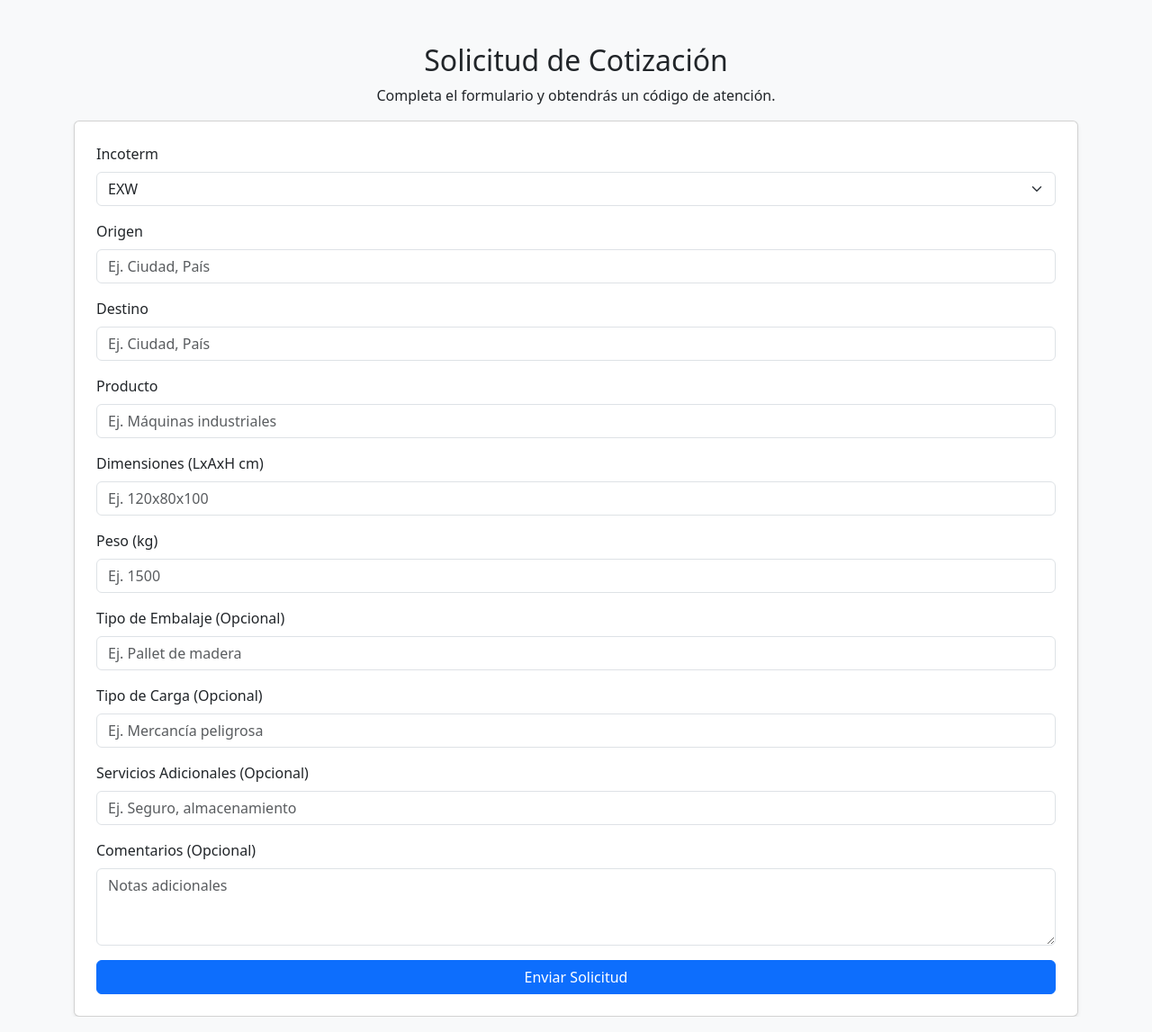
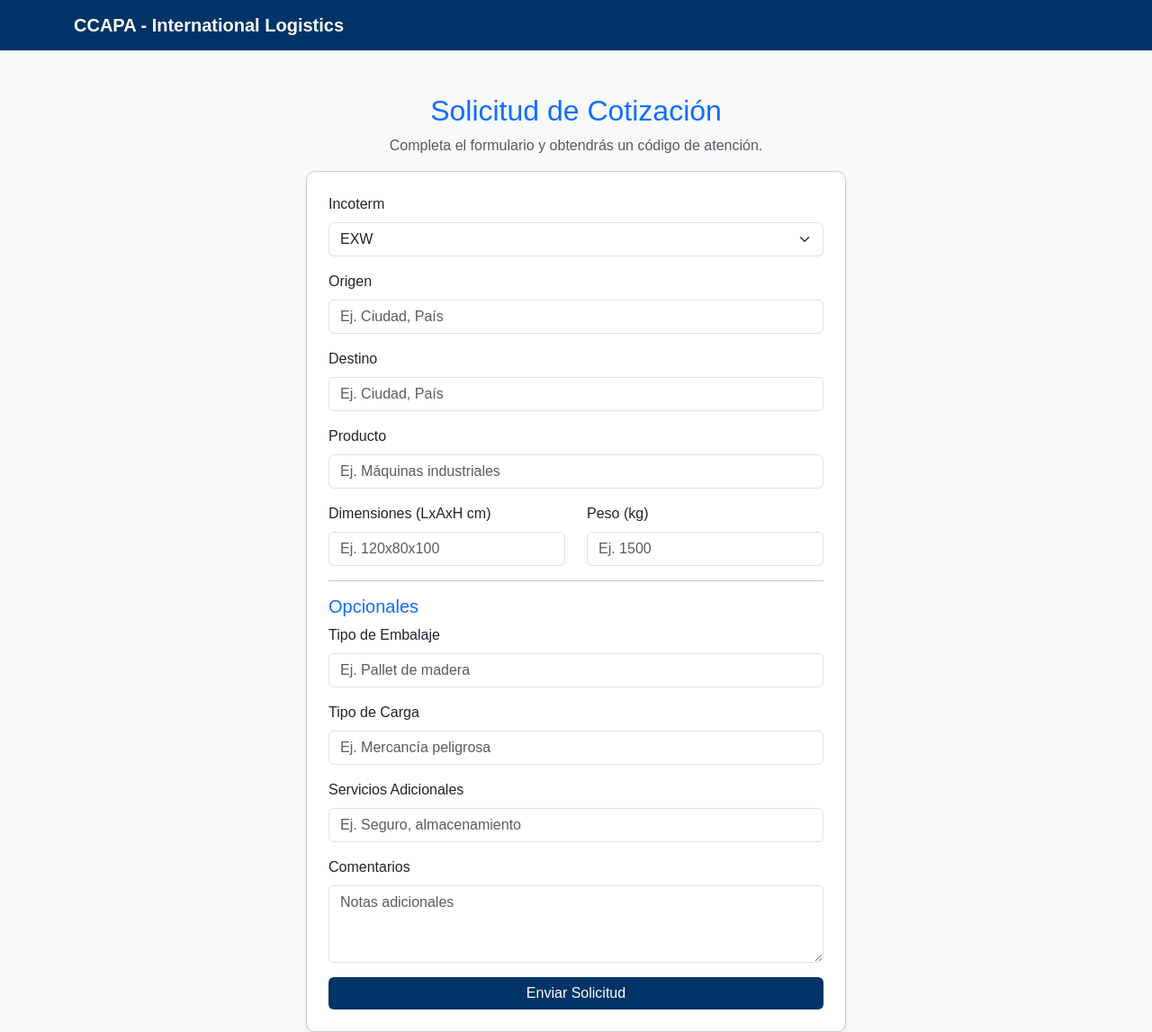
Before and after one commit to anthony-gamio/ccapa, a Flask app: page / in a window 1280 px wide. Shown: the whole page at 90% size. Run offline with Flask 3, Linux system fonts and the light colour scheme.

Commit message:
Thanks GOD!

```diff
--- a/app.py
+++ b/app.py
@@ -1,21 +1,27 @@
-from flask import Flask, render_template, request, redirect, url_for
+from flask import Flask, render_template, request
 from config import Config
-from models import db, Solicitud
+from models import Solicitud
 from forms import SolicitudForm
 from mailer import enviar_correo
+from extensions import db, mail
 
 app = Flask(__name__)
 app.config.from_object(Config)
+
 db.init_app(app)
+mail.init_app(app)
 
 @app.route("/", methods=["GET", "POST"])
 def formulario():
     form = SolicitudForm()
     if form.validate_on_submit():
-        solicitud = Solicitud(**form.data)
-        db.session.add(solicitud)
-        db.session.commit()
-        enviar_correo(solicitud)
+        from mailer import enviar_correo
+        data = {key: value for key, value in form.data.items() if key not in ["submit", "csrf_token"]}
+        with app.app_context():
+            solicitud = Solicitud(**data)
+            db.session.add(solicitud)
+            db.session.commit()
+            enviar_correo(solicitud)
         return render_template("confirmacion.html", codigo=solicitud.codigo_atencion)
     return render_template("formulario.html", form=form)
 
--- a/config.py
+++ b/config.py
@@ -11,6 +11,6 @@ class Config:
     MAIL_SERVER = 'smtp.gmail.com'
     MAIL_PORT = 587
     MAIL_USE_TLS = True
-    MAIL_USERNAME = os.environ.get("MAIL_USERNAME")  # Tu correo
-    MAIL_PASSWORD = os.environ.get("MAIL_PASSWORD")  # Tu contraseña de aplicación
+    MAIL_USERNAME = os.environ.get("MAIL_USERNAME")  # ✅ Leer de variables de entorno correctamente
+    MAIL_PASSWORD = os.environ.get("MAIL_PASSWORD")  # ✅ Leer de variables de entorno correctamente
     MAIL_DEFAULT_SENDER = MAIL_USERNAME
--- /dev/null
+++ b/extensions.py
@@ -0,0 +1,5 @@
+from flask_sqlalchemy import SQLAlchemy
+from flask_mail import Mail
+
+db = SQLAlchemy()
+mail = Mail()
--- a/forms.py
+++ b/forms.py
@@ -3,7 +3,7 @@ from wtforms import StringField, FloatField, SelectField, TextAreaField, SubmitF
 from wtforms.validators import DataRequired, Optional
 
 class SolicitudForm(FlaskForm):
-    incoterm = SelectField("Incoterm", choices=[("EXW", "EXW"), ("FOB", "FOB"), ("CIF", "CIF"), ("DAP", "DAP")], validators=[DataRequired()])
+    incoterm = SelectField("Incoterm", choices=[("EXW", "EXW"), ("FOB", "FOB"), ("CIF", "CIF"), ("DAP", "DAP"), ("DDP", "DDP")], validators=[DataRequired()])
     origen = StringField("Origen", validators=[DataRequired()])
     destino = StringField("Destino", validators=[DataRequired()])
     producto = StringField("Producto", validators=[DataRequired()])
--- a/templates/formulario.html
+++ b/templates/formulario.html
@@ -3,17 +3,53 @@
 <head>
     <meta charset="UTF-8">
     <meta name="viewport" content="width=device-width, initial-scale=1.0">
-    <title>Solicitud de Cotización</title>
+    <title>CCAPA - International Logistics | Solicitud de Cotización</title>
+
+    <!-- Bootstrap CSS -->
     <link href="https://cdn.jsdelivr.net/npm/bootstrap@5.3.0/dist/css/bootstrap.min.css" rel="stylesheet">
     <link rel="stylesheet" href="{{ url_for('static', filename='style.css') }}">
+
+    <!-- Estilos personalizados -->
+    <style>
+        body {
+            background-color: #f8f9fa; /* Fondo gris claro */
+            font-family: 'Arial', sans-serif;
+        }
+        .navbar {
+            background-color: #003366; /* Azul oscuro */
+        }
+        .navbar-brand {
+            color: #ffffff !important;
+            font-weight: bold;
+        }
+        .card {
+            border-radius: 10px;
+            box-shadow: 0px 4px 8px rgba(0, 0, 0, 0.1);
+        }
+        .btn-primary {
+            background-color: #003366;
+            border: none;
+        }
+        .btn-primary:hover {
+            background-color: #002244;
+        }
+    </style>
 </head>
-<body class="bg-light">
+
+<body>
+
+    <!-- Navbar -->
+    <nav class="navbar navbar-expand-lg navbar-dark">
+        <div class="container">
+            <a class="navbar-brand" href="#">CCAPA - International Logistics</a>
+        </div>
+    </nav>
 
     <div class="container mt-5">
-        <h2 class="text-center">Solicitud de Cotización</h2>
-        <p class="text-center">Completa el formulario y obtendrás un código de atención.</p>
+        <h2 class="text-center text-primary">Solicitud de Cotización</h2>
+        <p class="text-center text-muted">Completa el formulario y obtendrás un código de atención.</p>
 
-        <div class="card p-4 shadow-sm">
+        <div class="card p-4 shadow-sm mx-auto" style="max-width: 600px;">
             <form method="POST">
                 {{ form.hidden_tag() }}
 
@@ -37,33 +73,38 @@
                     {{ form.producto(class="form-control", placeholder="Ej. Máquinas industriales") }}
                 </div>
 
-                <div class="mb-3">
-                    <label class="form-label">Dimensiones (LxAxH cm)</label>
-                    {{ form.dimensiones(class="form-control", placeholder="Ej. 120x80x100") }}
+                <div class="row">
+                    <div class="col-md-6">
+                        <label class="form-label">Dimensiones (LxAxH cm)</label>
+                        {{ form.dimensiones(class="form-control", placeholder="Ej. 120x80x100") }}
+                    </div>
+                    <div class="col-md-6">
+                        <label class="form-label">Peso (kg)</label>
+                        {{ form.peso(class="form-control", placeholder="Ej. 1500") }}
+                    </div>
                 </div>
 
-                <div class="mb-3">
-                    <label class="form-label">Peso (kg)</label>
-                    {{ form.peso(class="form-control", placeholder="Ej. 1500") }}
-                </div>
+                <hr>
+
+                <h5 class="text-primary">Opcionales</h5>
 
                 <div class="mb-3">
-                    <label class="form-label">Tipo de Embalaje (Opcional)</label>
+                    <label class="form-label">Tipo de Embalaje</label>
                     {{ form.embalaje(class="form-control", placeholder="Ej. Pallet de madera") }}
                 </div>
 
                 <div class="mb-3">
-                    <label class="form-label">Tipo de Carga (Opcional)</label>
+                    <label class="form-label">Tipo de Carga</label>
                     {{ form.tipo_carga(class="form-control", placeholder="Ej. Mercancía peligrosa") }}
                 </div>
 
                 <div class="mb-3">
-                    <label class="form-label">Servicios Adicionales (Opcional)</label>
+                    <label class="form-label">Servicios Adicionales</label>
                     {{ form.servicios_adicionales(class="form-control", placeholder="Ej. Seguro, almacenamiento") }}
                 </div>
 
                 <div class="mb-3">
-                    <label class="form-label">Comentarios (Opcional)</label>
+                    <label class="form-label">Comentarios</label>
                     {{ form.comentarios(class="form-control", rows=3, placeholder="Notas adicionales") }}
                 </div>
 
```
Also changed, not shown: form.py (deleted, +0 -18 lines), mailer.py (+39 -8 lines), models.py (+4 -3 lines).
